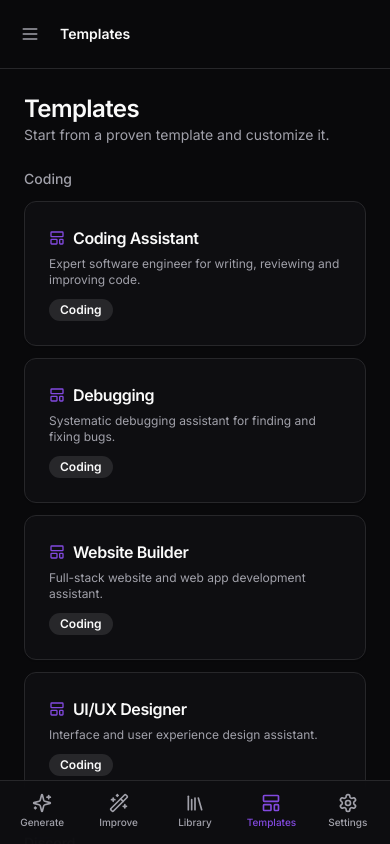
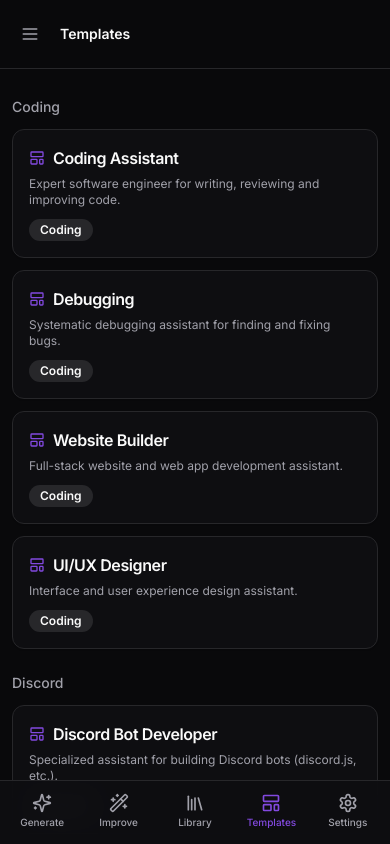
Before and after one commit to TTFabianstenq/ai-prompt-maker, a React (Vite) app: page / in a window 390 px wide. Both pictures are taken after a click on the button "Templates". Built offline with nearby package versions, Linux system fonts and the light colour scheme.

Commit message:
Mobile padding for Templates page

```diff
--- a/src/pages/TemplatesPage.tsx
+++ b/src/pages/TemplatesPage.tsx
@@ -51,8 +51,8 @@ export function TemplatesPage({ onNavigate }: Props) {
   const categories = Array.from(new Set(PROMPT_TEMPLATES.map((t) => t.category)));
 
   return (
-    <div className="mx-auto max-w-6xl space-y-6 p-6">
-      <div>
+    <div className="mx-auto max-w-6xl space-y-4 p-3 sm:space-y-6 sm:p-6">
+      <div className="hidden md:block">
         <h2 className="text-2xl font-semibold tracking-tight">Templates</h2>
         <p className="text-sm text-muted-foreground">
           Start from a proven template and customize it.
@@ -60,7 +60,7 @@ export function TemplatesPage({ onNavigate }: Props) {
       </div>
 
       {!selected ? (
-        <div className="space-y-8">
+        <div className="space-y-6 sm:space-y-8">
           {categories.map((cat) => (
             <div key={cat}>
               <h3 className="mb-3 text-sm font-medium text-muted-foreground">{cat}</h3>
@@ -68,17 +68,17 @@ export function TemplatesPage({ onNavigate }: Props) {
                 {PROMPT_TEMPLATES.filter((t) => t.category === cat).map((tpl) => (
                   <Card
                     key={tpl.id}
-                    className="cursor-pointer transition-colors hover:border-primary/50"
+                    className="cursor-pointer transition-colors hover:border-primary/50 active:scale-[0.99]"
                     onClick={() => handleSelect(tpl)}
                   >
-                    <CardHeader className="pb-2">
+                    <CardHeader className="p-4 pb-2">
                       <div className="flex items-center gap-2">
-                        <LayoutTemplate className="h-4 w-4 text-primary" />
+                        <LayoutTemplate className="h-4 w-4 shrink-0 text-primary" />
                         <CardTitle className="text-base">{tpl.name}</CardTitle>
                       </div>
                       <CardDescription className="text-xs">{tpl.description}</CardDescription>
                     </CardHeader>
-                    <CardContent>
+                    <CardContent className="p-4 pt-0">
                       <Badge variant="secondary">{tpl.category}</Badge>
                     </CardContent>
                   </Card>
@@ -88,17 +88,17 @@ export function TemplatesPage({ onNavigate }: Props) {
           ))}
         </div>
       ) : (
-        <div className="space-y-6">
+        <div className="space-y-4 sm:space-y-6">
           <Button variant="ghost" size="sm" onClick={() => setSelected(null)}>
             ← Back to templates
           </Button>
 
           <Card>
-            <CardHeader>
+            <CardHeader className="p-4 sm:p-6">
               <CardTitle>{selected.name}</CardTitle>
               <CardDescription>{selected.description}</CardDescription>
             </CardHeader>
-            <CardContent className="space-y-4">
+            <CardContent className="space-y-4 p-4 pt-0 sm:p-6 sm:pt-0">
               {selected.placeholders.map((ph) => (
                 <div key={ph} className="space-y-1.5">
                   <label className="text-sm font-medium capitalize">{ph.replace(/_/g, ' ')}</label>
@@ -120,9 +120,9 @@ export function TemplatesPage({ onNavigate }: Props) {
 
           {finalPrompt && (
             <Card>
-              <CardHeader className="flex flex-row items-center justify-between space-y-0">
+              <CardHeader className="flex flex-col gap-2 space-y-0 p-4 sm:flex-row sm:items-center sm:justify-between sm:p-6">
                 <CardTitle className="text-base">Final Prompt</CardTitle>
-                <div className="flex gap-2">
+                <div className="flex flex-wrap gap-2">
                   <Button variant="outline" size="sm" onClick={handleCopy}>
                     {copied ? <Check className="h-3.5 w-3.5" /> : <Copy className="h-3.5 w-3.5" />}
                     {copied ? 'Copied!' : 'Copy'}
@@ -136,11 +136,11 @@ export function TemplatesPage({ onNavigate }: Props) {
                   </Button>
                 </div>
               </CardHeader>
-              <CardContent>
+              <CardContent className="p-4 pt-0 sm:p-6 sm:pt-0">
                 <Textarea
                   value={finalPrompt}
                   onChange={(e) => setFinalPrompt(e.target.value)}
-                  className="min-h-[280px] font-mono text-sm"
+                  className="min-h-[200px] font-mono text-sm sm:min-h-[280px]"
                 />
               </CardContent>
             </Card>
```
